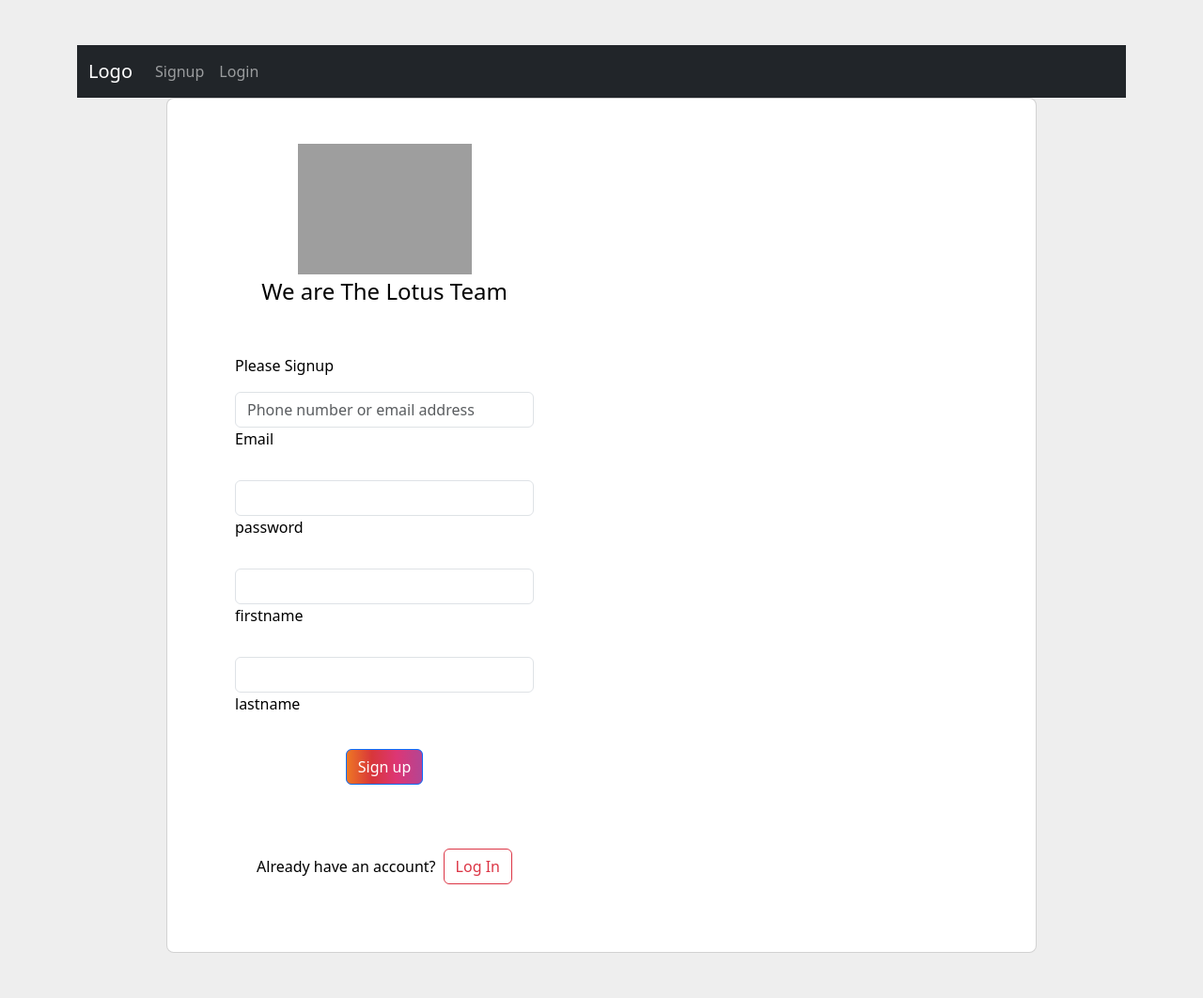
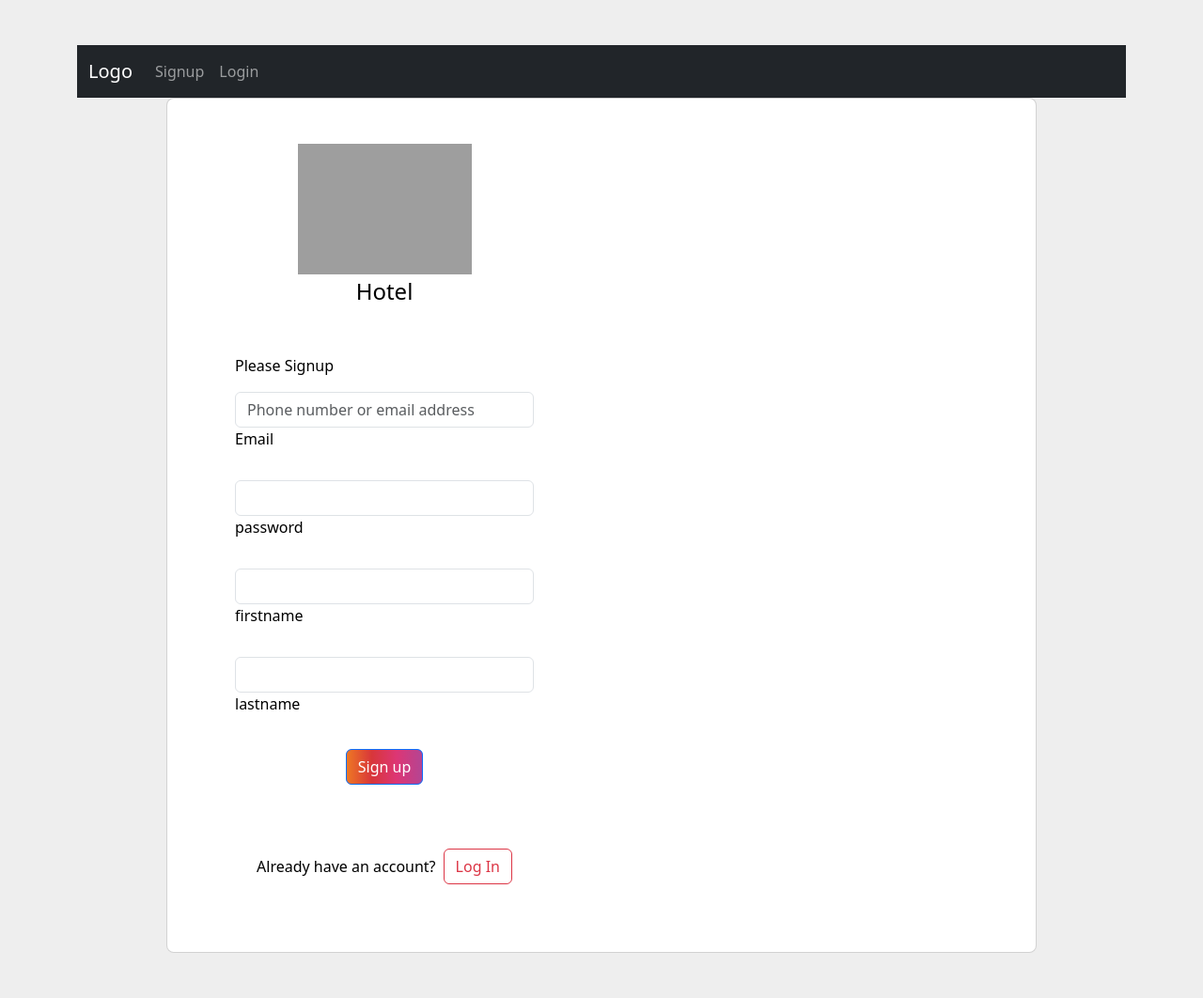
Before and after one commit to lesley0857/hotelmgt, a Django app: page /signup/ in a window 1280 px wide. Shown: the whole page at 94% size. Run offline with Django 5.2, Linux system fonts and the light colour scheme; grey boxes are pictures that could not be loaded.

Commit message:
'update'

```diff
--- a/templates/login.html
+++ b/templates/login.html
@@ -69,7 +69,7 @@
                                     <div class="text-center">
                                         <img src="https://mdbcdn.b-cdn.net/img/Photos/new-templates/bootstrap-login-form/lotus.webp"
                                             style="width: 185px;" alt="logo">
-                                        <h4 class="mt-1 mb-5 pb-1">We are The Lotus Team</h4>
+                                        <h4 class="mt-1 mb-5 pb-1">Hotel</h4>
                                     </div>
 
                                     <form method="POST" action="{% url 'login' %}">
--- a/templates/signup.html
+++ b/templates/signup.html
@@ -69,7 +69,7 @@
                                     <div class="text-center">
                                         <img src="https://mdbcdn.b-cdn.net/img/Photos/new-templates/bootstrap-login-form/lotus.webp"
                                             style="width: 185px;" alt="logo">
-                                        <h4 class="mt-1 mb-5 pb-1">We are The Lotus Team</h4>
+                                        <h4 class="mt-1 mb-5 pb-1">Hotel</h4>
                                     </div>
 
                                     <form method="POST" action="{% url 'signup' %}">
```
